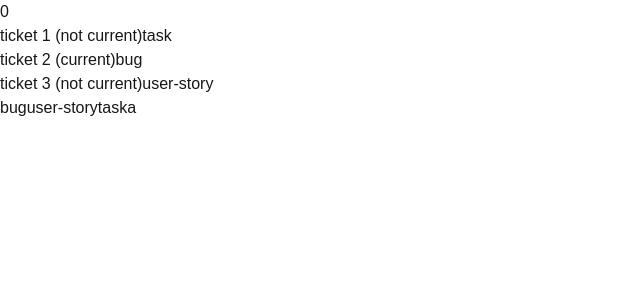
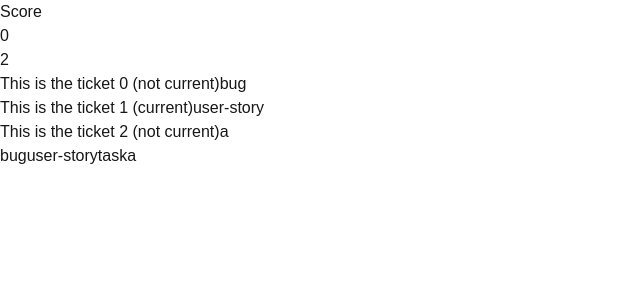
Before and after one commit to HugoDemont62/project_manager_hero, a Next.js app in the folder client/: page / in a window 1280 px wide. Both pictures are taken after a click on the button "Start Game". Shown: the top 300 px of the page, without its empty margins (0-640 px from the left). Built offline with nearby package versions, Linux system fonts and the light colour scheme.

Commit message:
feat(logic): game logic + keybinds

```diff
--- a/client/src/app/page.tsx
+++ b/client/src/app/page.tsx
@@ -1,47 +1,17 @@
 "use client";
 
-import Action from "@/components/Action";
+import Game from "@/components/Game";
 import StartScreen from "@/components/StartScreen";
-import Ticket from "@/components/Ticket";
-import { TICKET_TYPES } from "@/data/tickets";
 import { useGame } from "@/stores/useGame";
 
 export default function Home() {
-  const { gameState, tickets, currentIndex, guess, score } = useGame();
-
-  const previousTicket = tickets[currentIndex - 1];
-  const currentTicket = tickets[currentIndex];
-  const nextTicket = tickets[currentIndex + 1];
-
-  const ticketsToDisplay = [previousTicket, currentTicket, nextTicket];
+  const { gameState } = useGame();
 
   return (
     <div className="">
       {gameState === "idle" && <StartScreen />}
       {gameState === "ended" && <div>Game Over</div>}
-      {gameState === "started" && (
-        <>
-          {score}
-          <div className="flex container mx-auto flex-col gap-4">
-            {ticketsToDisplay.map(({ id, description, type }, i) => (
-              <Ticket key={id}>
-                {description} ({currentIndex === i ? "current" : "not current"})
-                <span className="rounded-full bg-blue-800 text-xs w-min px-2 text-nowrap">
-                  {type}
-                </span>
-              </Ticket>
-            ))}
-          </div>
-
-          <div className="grid p-8 gap-8 bg-zinc-900 grid-cols-2">
-            {TICKET_TYPES.map(type => (
-              <Action key={type} onClick={() => guess(type)}>
-                {type}
-              </Action>
-            ))}
-          </div>
-        </>
-      )}
+      {gameState === "started" && <Game />}
     </div>
   );
 }
--- /dev/null
+++ b/client/src/components/Game.tsx
@@ -0,0 +1,73 @@
+"use client";
+
+import { AnimatePresence, motion } from "motion/react";
+import { useGame } from "@/stores/useGame";
+import Ticket from "./Ticket";
+import { TICKET_TYPES } from "@/data/tickets";
+import Action from "./Action";
+import Timer from "./Timer";
+import Score from "./Score";
+import { useEffect } from "react";
+import useGuessKeybinds from "@/hooks/useGuessKeybinds";
+
+export default function Game() {
+  const { score, tickets, currentIndex, guess } = useGame();
+
+  const previousTicket = tickets[currentIndex - 1];
+  const currentTicket = tickets[currentIndex];
+  const nextTicket = tickets[currentIndex + 1];
+
+  const ticketsToDisplay = [previousTicket, currentTicket, nextTicket];
+
+  useGuessKeybinds();
+
+  return (
+    <>
+      <div className="container mx-auto flex items-center justify-between gap-4">
+        <Score>
+          <AnimatePresence mode="wait">
+            <motion.div
+              key={score}
+              initial={{ y: 50, opacity: 0 }}
+              animate={{ y: 0, opacity: 1 }}
+              exit={{ y: -50, opacity: 0 }}
+              transition={{ duration: 0.2 }}
+            >
+              {score}
+            </motion.div>
+          </AnimatePresence>
+        </Score>
+        <Timer />
+      </div>
+
+      <div className="flex container mx-auto flex-col gap-4">
+        <AnimatePresence mode="popLayout">
+          {ticketsToDisplay.map(({ id, description, type }, i) => (
+            <motion.div
+              initial={{ y: 100, opacity: 0.5 }}
+              animate={{ y: 0, opacity: 1 }}
+              exit={{ y: -100, opacity: 0 }}
+              key={id}
+              layoutId={`ticket-${id}`}
+            >
+              <Ticket>
+                {description} ({currentIndex === i ? "current" : "not current"})
+                <span className="rounded-full bg-blue-800 text-xs w-min px-2 text-nowrap">
+                  {type}
+                </span>
+              </Ticket>
+            </motion.div>
+          ))}
+        </AnimatePresence>
+      </div>
+
+      <div className="grid p-8 gap-8 bg-zinc-900 grid-cols-2">
+        {TICKET_TYPES.map(type => (
+          <Action key={type} onClick={() => guess(type)}>
+            {type}
+          </Action>
+        ))}
+      </div>
+    </>
+  );
+}
--- /dev/null
+++ b/client/src/components/Score.tsx
@@ -0,0 +1,13 @@
+export default function Score({
+  children,
+  ...props
+}: React.ComponentPropsWithoutRef<"span">) {
+  return (
+    <div className="flex flex-col gap-1">
+      <span>Score</span>
+      <span {...props} className="font-extrabold text-6xl">
+        {children}
+      </span>
+    </div>
+  );
+}
--- a/client/src/components/Timer.tsx
+++ b/client/src/components/Timer.tsx
@@ -1,17 +1,36 @@
+import { useGame } from "@/stores/useGame";
+import { useEffect, useState } from "react";
 import { tv } from "tailwind-variants";
 
 const timer = tv({
   base: "",
 });
 
+const UPDATE_DELAY_IN_MS = 1000;
+
 export default function Timer({
   className,
   children,
   ...props
 }: React.ComponentPropsWithoutRef<"div">) {
+  const [, rerender] = useState({});
+  const { startedAt } = useGame();
+
+  const duration = startedAt
+    ? Math.floor((Date.now() - startedAt) / 1000)
+    : null;
+
+  useEffect(() => {
+    const interval = setInterval(() => {
+      rerender({});
+    }, UPDATE_DELAY_IN_MS);
+
+    return () => clearInterval(interval);
+  }, []);
+
   return (
     <div {...props} className={timer({ className })}>
-      {children}
+      {duration}
     </div>
   );
 }
--- /dev/null
+++ b/client/src/hooks/useGuessKeybinds.ts
@@ -0,0 +1,30 @@
+import { useGame } from "@/stores/useGame";
+import { useEffect } from "react";
+
+export default function useGuessKeybinds() {
+  const { guess } = useGame();
+
+  useEffect(() => {
+    const handler = (e: KeyboardEvent) => {
+      if (["&" || "1"].includes(e.key)) {
+        guess("bug");
+      }
+
+      if (["é" || "2"].includes(e.key)) {
+        guess("user-story");
+      }
+
+      if (['"', "3"].includes(e.key)) {
+        guess("task");
+      }
+
+      if (["'", "4"].includes(e.key)) {
+        guess("a");
+      }
+    };
+
+    document.addEventListener("keyup", handler);
+
+    return () => document.removeEventListener("keyup", handler);
+  }, []);
+}
--- a/client/src/stores/useGame.ts
+++ b/client/src/stores/useGame.ts
@@ -1,4 +1,4 @@
-import { TicketType } from "@/data/tickets";
+import { TICKET_TYPES, TicketType } from "@/data/tickets";
 import { create } from "zustand";
 
 interface Ticket {
@@ -30,23 +30,13 @@ interface UseGameStore {
   removeTicket: (ticketId: string) => void;
 }
 
-const BASE_TICKETS = [
-  {
-    id: "1",
-    type: "task",
-    description: "ticket 1",
-  },
-  {
-    id: "2",
-    type: "bug",
-    description: "ticket 2",
-  },
-  {
-    id: "3",
-    type: "user-story",
-    description: "ticket 3",
-  },
-] satisfies Ticket[];
+const BASE_TICKETS = Array.from({ length: 150 }).map((item, i) => {
+  return {
+    id: i.toString(),
+    type: TICKET_TYPES[Math.floor(Math.random() * TICKET_TYPES.length)],
+    description: `This is the ticket ${i}`,
+  };
+}) satisfies Ticket[];
 
 export const useGame = create<UseGameStore>()((set, get) => ({
   get gameState() {
```
Also changed, not shown: client/src/hooks/useTimer.ts (+7 -0 lines).
